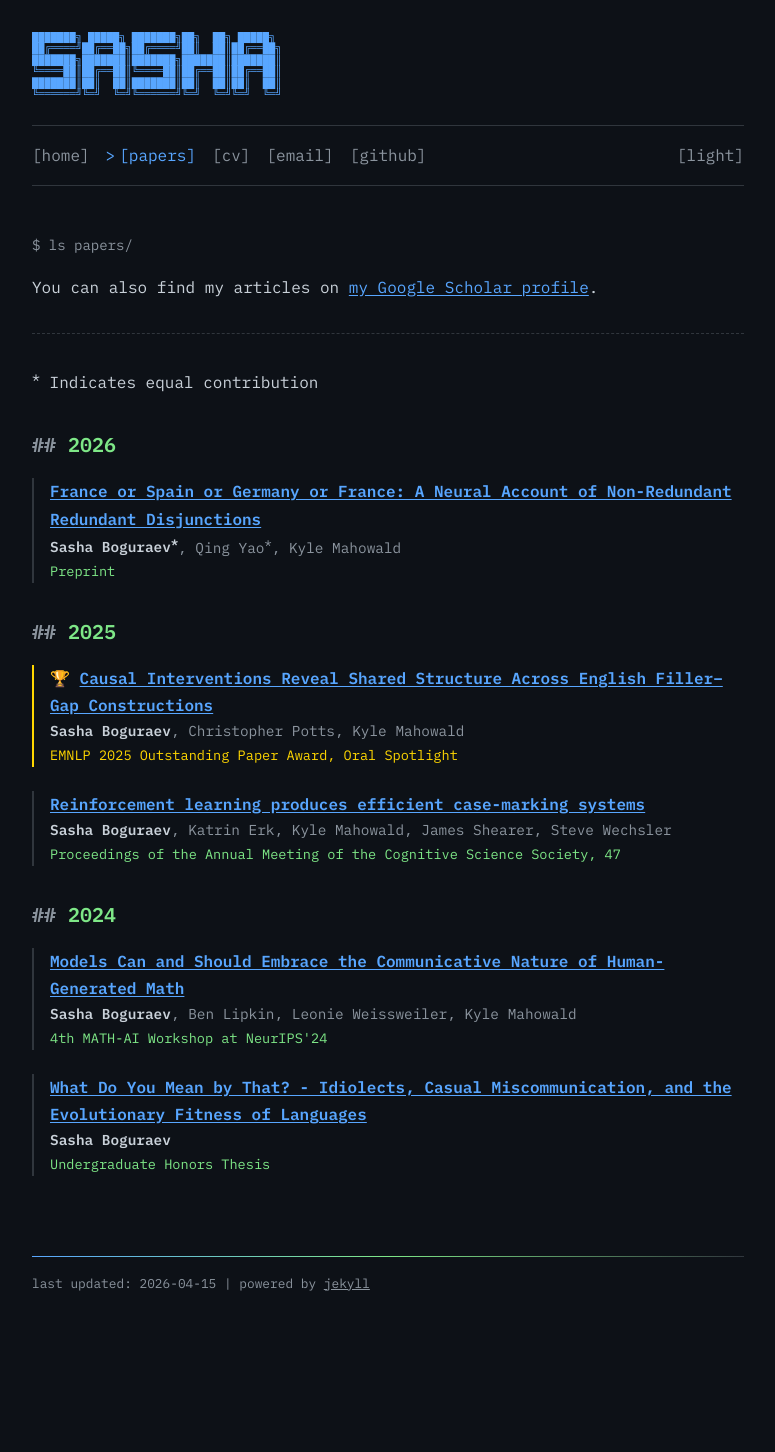
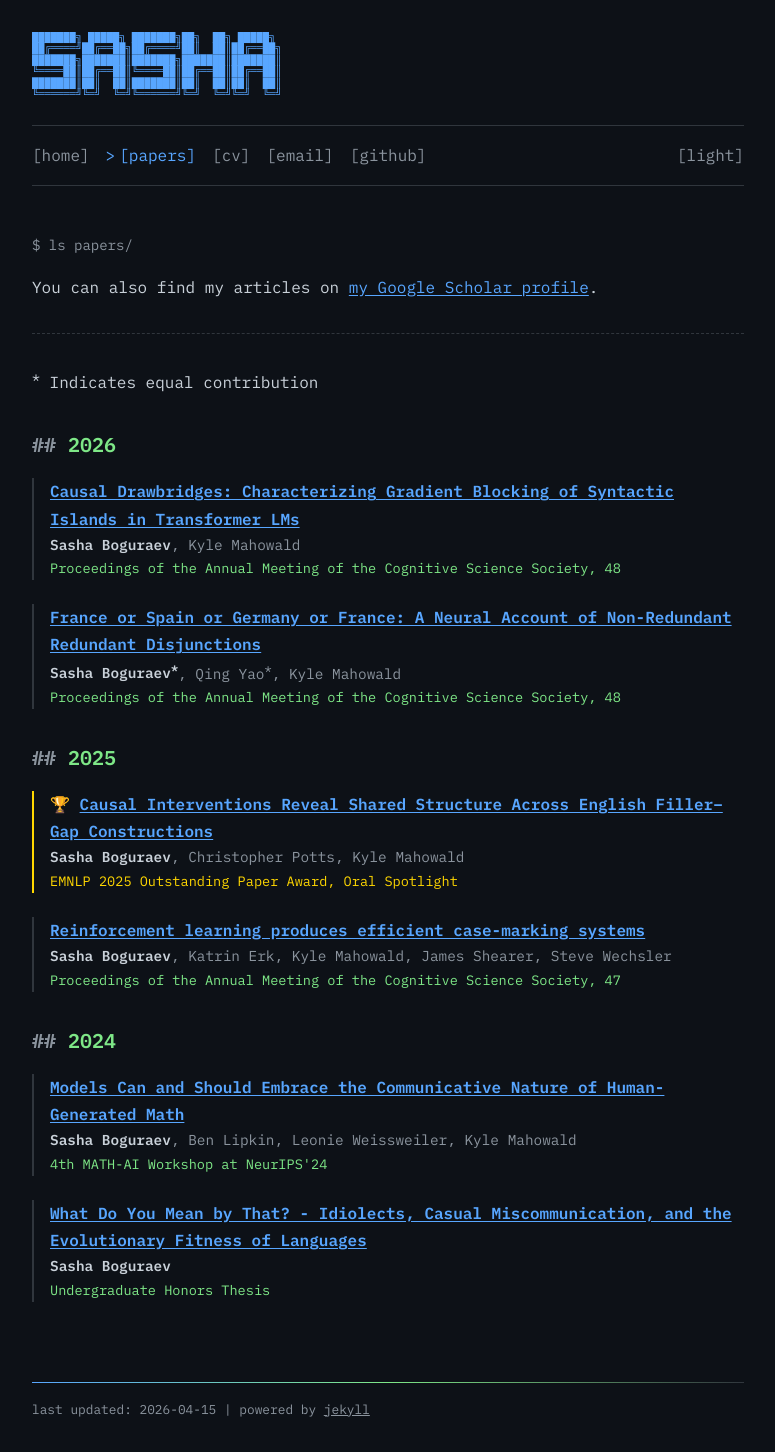
Before and after one commit to SashaBoguraev/SashaBoguraev.github.io, a Jekyll site: the page built from _pages/publications.md, in a window 1280 px wide. Shown: the whole page, without its empty margins (252-1027 px from the left). Built offline with Jekyll 4.4.1, drawn with Linux system fonts in a browser that asks for light colours; before the commit the page ends 1327 px from its top, so only the background shows below that.

Commit message:
Add publications for 2026
Added new publications with titles, authors, and venues for 2026.

```diff
--- a/_pages/publications.md
+++ b/_pages/publications.md
@@ -15,11 +15,19 @@ You can also find my articles on [my Google Scholar profile](https://scholar.goo
 
 ## 2026
 <div class="paper">
+<div class="paper-title"><a href="https://arxiv.org/abs/2604.13950">Causal Drawbridges: Characterizing Gradient Blocking of Syntactic Islands in Transformer LMs</a></div>
+<div class="paper-authors">
+  <strong>Sasha Boguraev</strong>, Kyle Mahowald
+</div>
+<div class="paper-venue">Proceedings of the Annual Meeting of the Cognitive Science Society, 48</div>
+</div>
+
+<div class="paper">
 <div class="paper-title"><a href="https://arxiv.org/abs/2602.23547">France or Spain or Germany or France: A Neural Account of Non-Redundant Redundant Disjunctions</a></div>
 <div class="paper-authors">
   <strong>Sasha Boguraev<sup>*</sup></strong>, Qing Yao<sup>*</sup>, Kyle Mahowald
 </div>
-<div class="paper-venue">Preprint</div>
+<div class="paper-venue">Proceedings of the Annual Meeting of the Cognitive Science Society, 48</div>
 </div>
 
 ## 2025
```
